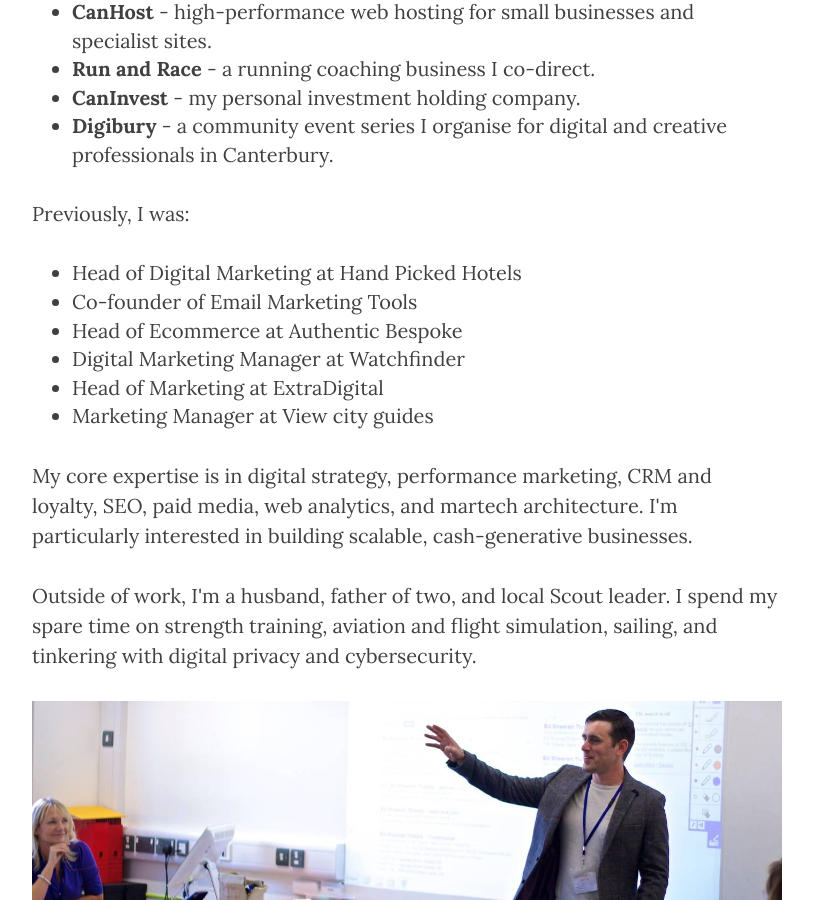
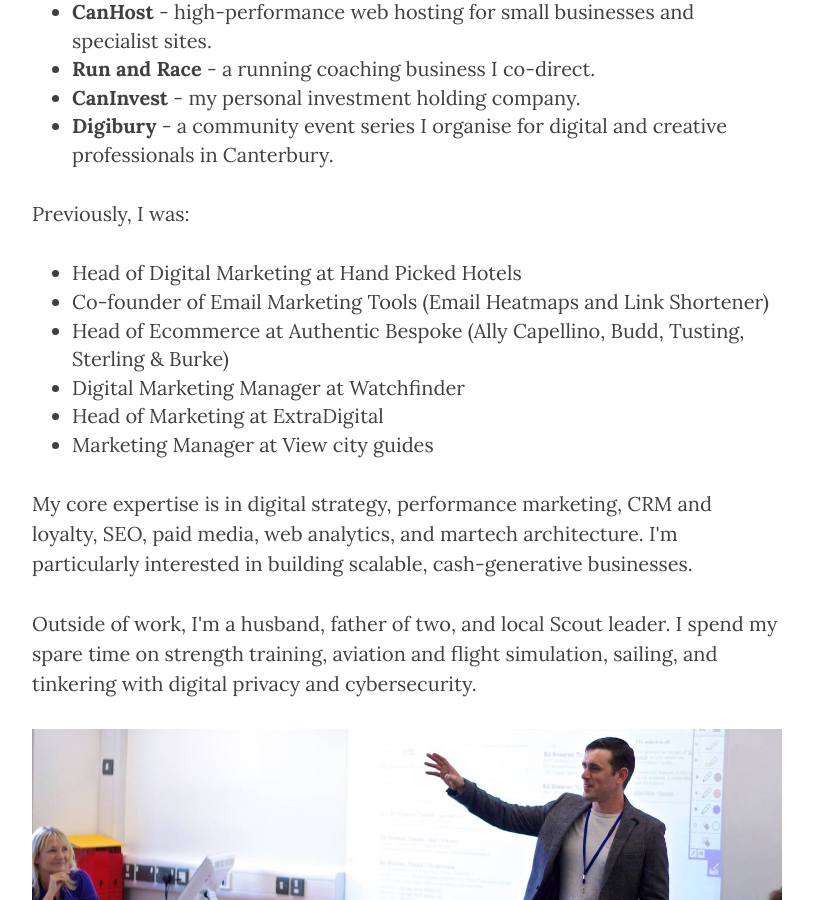
Before and after one commit to seanreillyesq/seanreillyesq.github.io, a Jekyll site: the page built from about.html, in a window 1280 px wide and 900 px high, scrolled down 744 px. Shown: the whole window, without its empty margins (233-1046 px from the left). Built offline with Jekyll 4.4.1, drawn with Linux system fonts in a browser that asks for light colours; comment, search, counter and statistics services are not loaded.

Commit message:
Remove HPH/EMT links from career history, add brand context in brackets

```diff
--- a/about.html
+++ b/about.html
@@ -21,9 +21,9 @@
 
 <p>Previously, I was:</p>
 <ul>
-<li>Head of Digital Marketing at <a href="https://www.handpickedhotels.co.uk/" target="_blank">Hand Picked Hotels</a></li>
-<li>Co-founder of <a href="https://emailmarketingtools.io" target="_blank">Email Marketing Tools</a></li>
-<li>Head of Ecommerce at Authentic Bespoke</li>
+<li>Head of Digital Marketing at Hand Picked Hotels</li>
+<li>Co-founder of Email Marketing Tools (Email Heatmaps and Link Shortener)</li>
+<li>Head of Ecommerce at Authentic Bespoke (Ally Capellino, Budd, Tusting, Sterling & Burke)</li>
 <li>Digital Marketing Manager at <a href="https://www.watchfinder.co.uk/" target="_blank">Watchfinder</a></li>
 <li>Head of Marketing at ExtraDigital</li>
 <li>Marketing Manager at View city guides</li>
```
